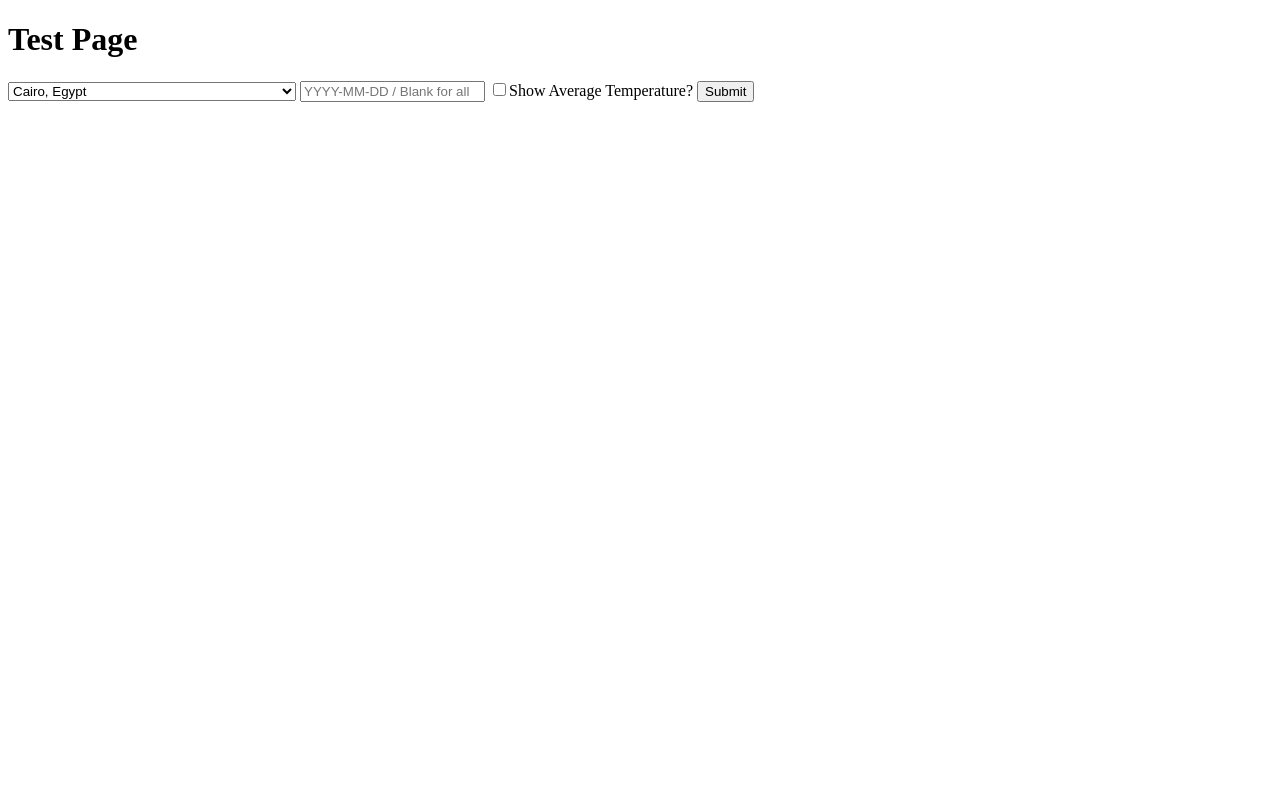
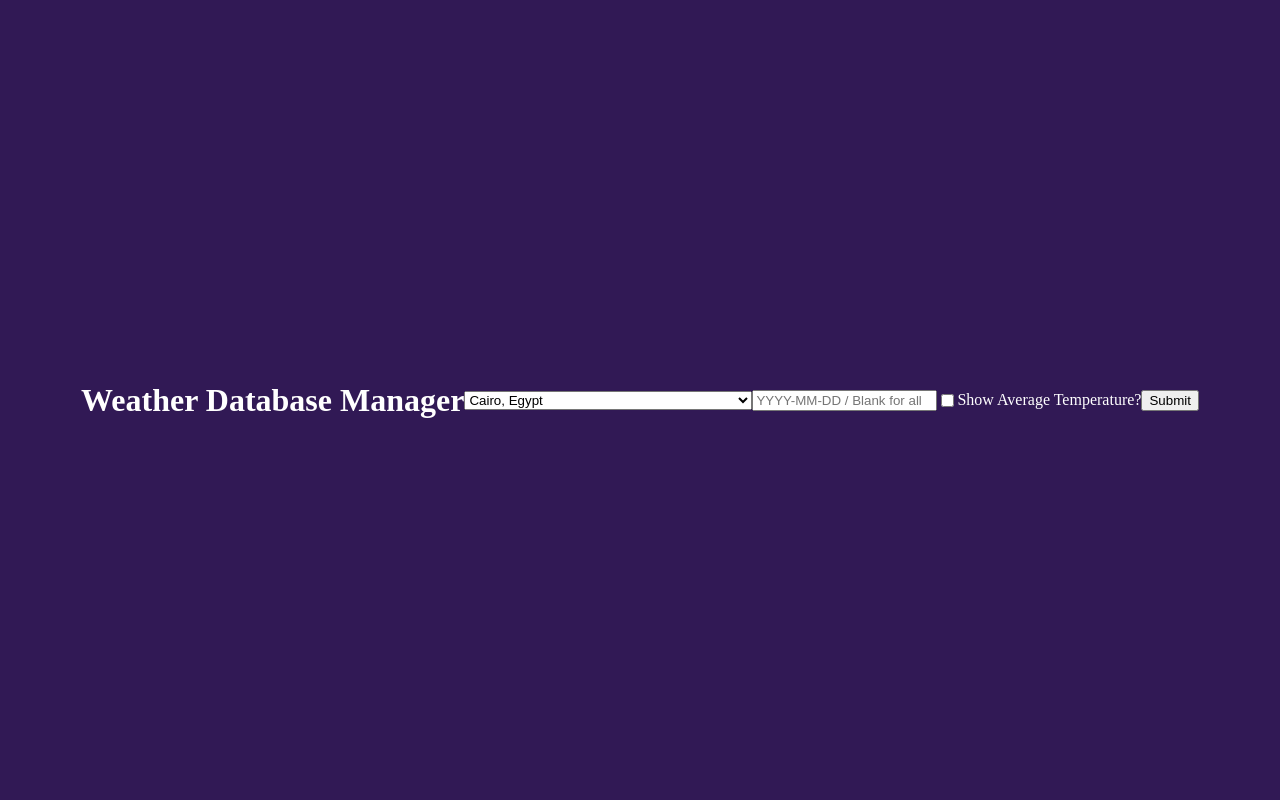
Before and after one commit to boom542/SQLite-Python-Weather-Database, a Python web app: template templates/index.html in a window 1280 px wide. Run offline with Jinja, Linux system fonts and the light colour scheme; the template is opened without the code that fills it, so the values that code supplies are empty.

Commit message:
Add CSS. Style Webpage

```diff
--- /dev/null
+++ b/static/style.css
@@ -0,0 +1,10 @@
+body {
+    background: #311955;
+    padding: 0 24px;
+    color: white;
+    margin: 0;
+    height: 100vh;
+    display: flex;
+    justify-content: center;
+    align-items: center;
+  }
--- a/templates/index.html
+++ b/templates/index.html
@@ -1,8 +1,9 @@
 <!DOCTYPE html>
 <html>
     <head>
-        <title> Test Page</title>
-        <h1> Test Page</h1>
+        <link rel="stylesheet" href="{{ url_for('static', filename='style.css')}}">
+        <title>Weather Database Manager</title>
+        <h1>Weather Database Manager</h1>
     </head>
     <body>
         <select id="city">
```
